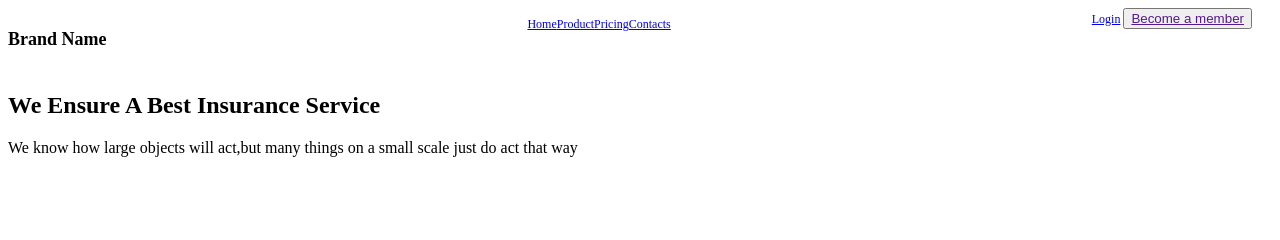
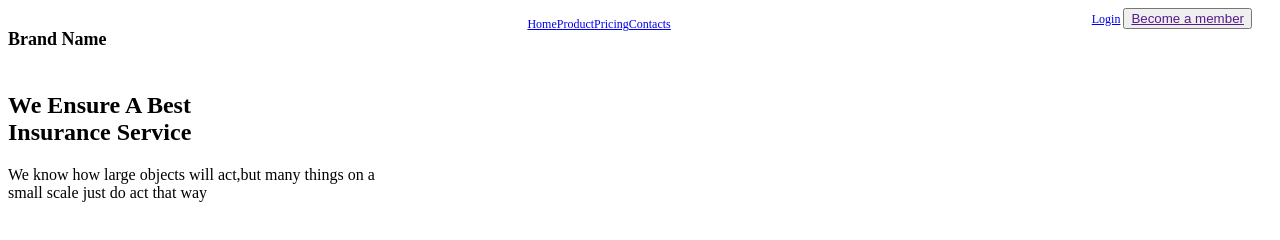
Before and after one commit to edah-hub/Insuarance_Website, a plain HTML site: page index.html in a window 1280 px wide. Drawn offline with Linux system fonts and the light colour scheme.

Commit message:
This commit will add a line break in the paragraph and h2

```diff
--- a/index.html
+++ b/index.html
@@ -31,8 +31,8 @@
 
 
     </div>
-    <h2>We Ensure A Best Insurance Service</h2>
-    <p>We know how large objects will act,but many things on a small scale just do act that way</p>
+    <h2>We Ensure A Best<br> Insurance Service</h2>
+    <p>We know how large objects will act,but many things on a <br>small scale just do act that way</p>
 
 
     </header>
```
